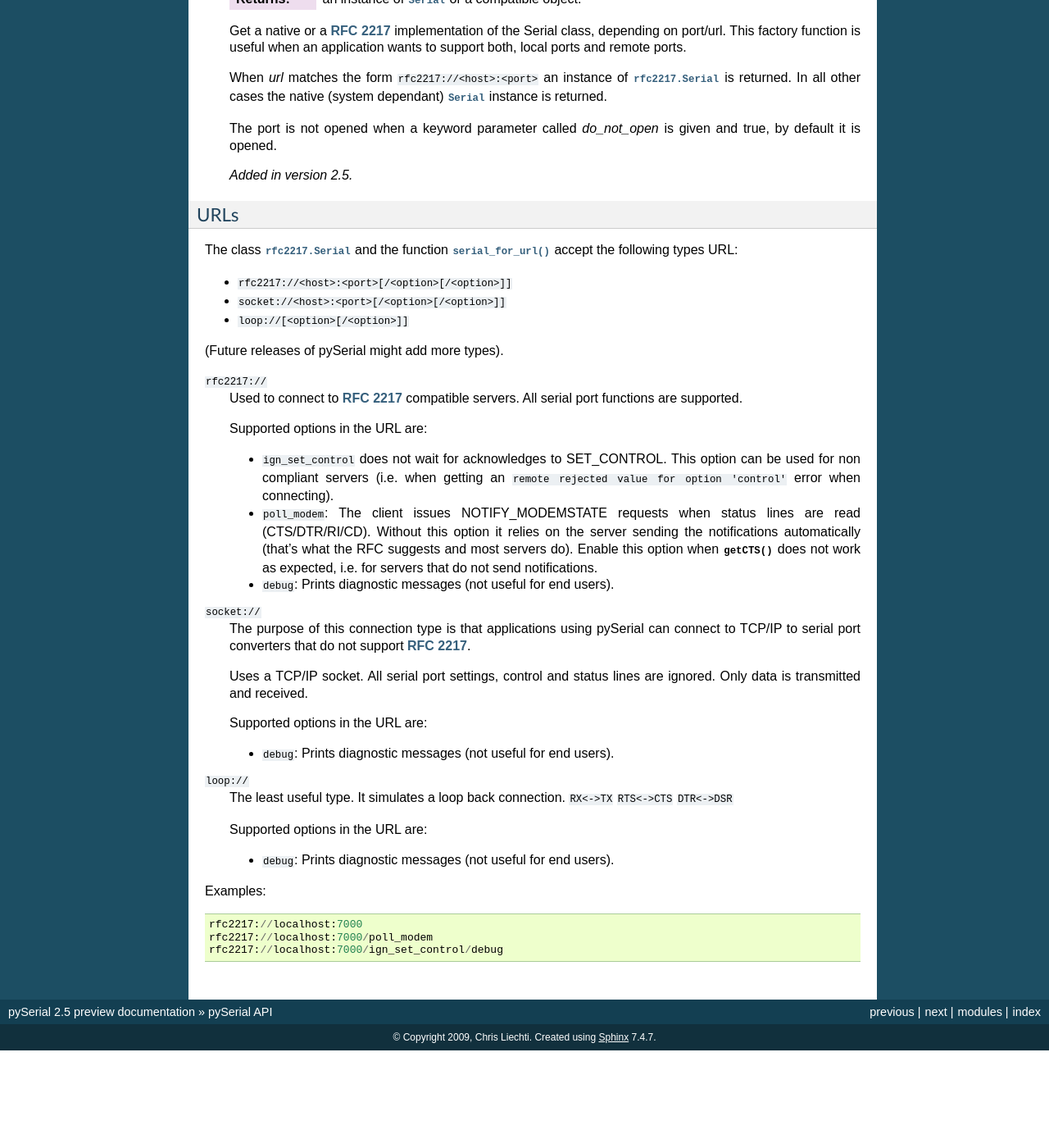
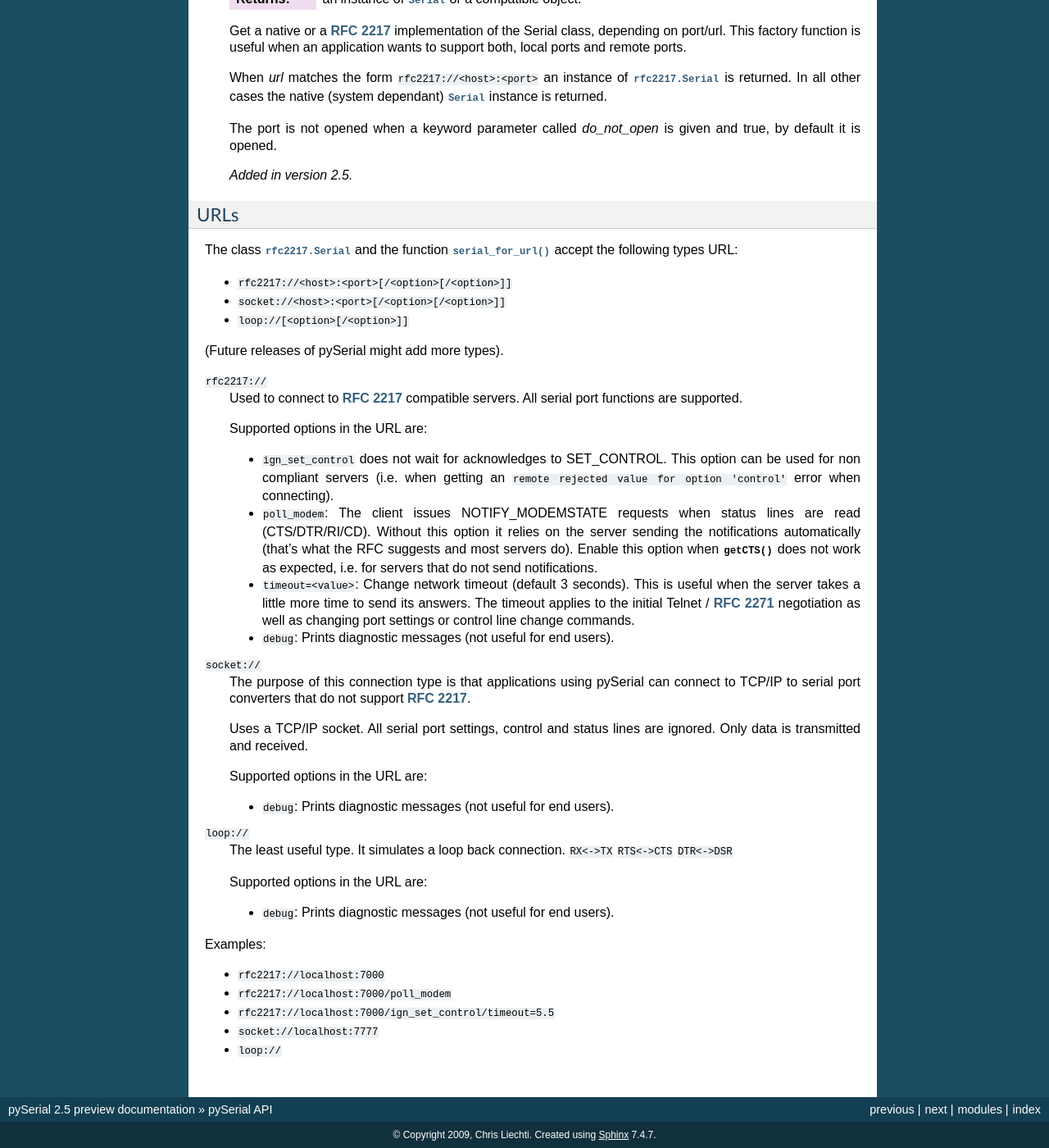
Before and after one commit to pyserial/pyserial, a Sphinx documentation site: the page built from pyserial/documentation/pyserial_api.rst, in a window 1280 px wide and 1400 px high, scrolled down 11129 px. Shown: the whole window at 82% size. Built offline with Sphinx 7.4.7, drawn with Linux system fonts in a browser that asks for light colours; before the commit the page ends 12410 px from its top, so only the background shows below that.

Commit message:
- add timeout option for RFC 2217 client - update docs

```diff
--- a/pyserial/documentation/pyserial_api.rst
+++ b/pyserial/documentation/pyserial_api.rst
@@ -746,6 +746,11 @@ accept the following types URL:
       most servers do). Enable this option when :meth:`getCTS` does not work as
       expected, i.e. for servers that do not send notifications.
 
+    - ``timeout=<value>``: Change network timeout (default 3 seconds). This is
+      useful when the server takes a little more time to send its answers. The
+      timeout applies to the initial Telnet / :rfc:`2271` negotiation as well
+      as changing port settings or control line change commands.
+
     - ``debug``: Prints diagnostic messages (not useful for end users).
 
 ``socket://``
@@ -768,8 +773,10 @@ accept the following types URL:
     - ``debug``: Prints diagnostic messages (not useful for end users).
 
 
-Examples::
+Examples:
 
-    rfc2217://localhost:7000
-    rfc2217://localhost:7000/poll_modem
-    rfc2217://localhost:7000/ign_set_control/debug
+- ``rfc2217://localhost:7000``
+- ``rfc2217://localhost:7000/poll_modem``
+- ``rfc2217://localhost:7000/ign_set_control/timeout=5.5``
+- ``socket://localhost:7777``
+- ``loop://``
```
Also changed, not shown: 1 other file.
